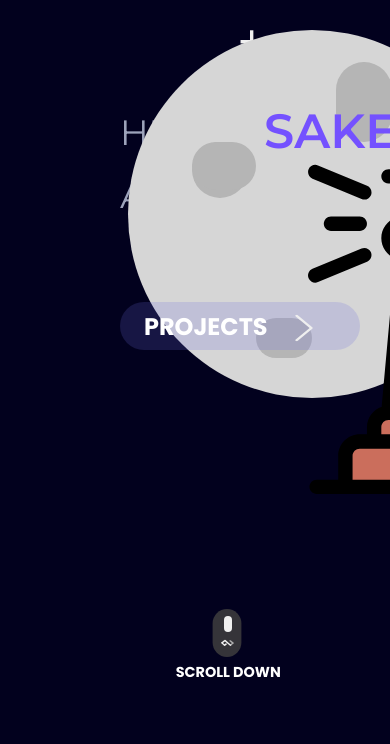
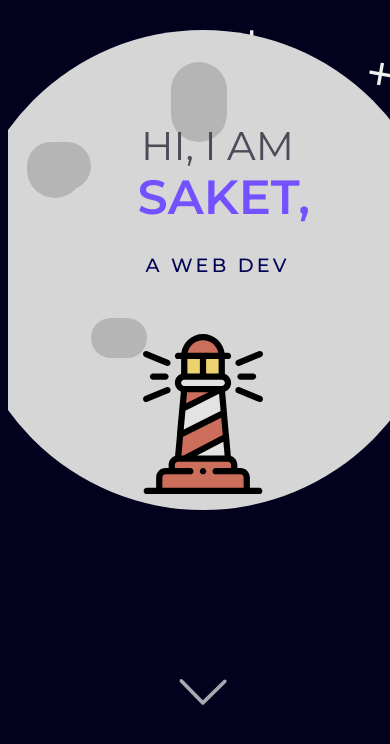
Before and after one commit to saket1225/Portfolio, a plain HTML site: page index.html in a window 390 px wide. Shown: the part 74-818 px from the top of the page. Drawn offline with Linux system fonts and the light colour scheme; a web font is replaced by a local one.

Commit message:
Hero Page Made responsive

```diff
--- a/cursor.css
+++ b/cursor.css
@@ -1,6 +1,6 @@
-*{
-    cursor: none;
-}
+    body,html{
+        cursor: none;
+    }
 
 
 .cursor{
@@ -72,15 +72,3 @@
 .lightCursorCircle{
     border-color: rgba(10,10,10,0.8);
 }
-
-
-
-@media only screen and (max-width: 1000px){
-    .cursor, .hoverCursor, .cursorCircle, .textCursor, .circleOverMoon{
-        display: none;
-    }
-
-    body{
-        cursor: default;
-    }
-}
--- a/hero.css
+++ b/hero.css
@@ -1,3 +1,50 @@
+.smallHero{
+    position: absolute;
+    font-size: 1.2rem;
+    display: none;
+    color: #000353;
+    top: 3.5rem;
+    left: 35vw;
+    transform: translateX(-50%);
+    font-family: Montserrat;
+    letter-spacing: 0.2rem;
+    font-weight: 500;
+    z-index: 100;
+}
+
+.downArrowForMobile{
+    width: 5rem;
+    height: 5rem;
+    position: absolute;
+    top: 30.3rem;
+    left: 50vw;
+    transform: translateX(-50%);
+    z-index: 100;
+    display: none;
+}
+
+.downArrowForMobile:hover .downArrowForMobileSvg{
+    opacity: 1;
+}
+
+.downArrowForMobileSvg{
+    position: absolute;
+    top: 1rem;
+    left: 6vw;
+    transform: translateX(-50%);
+    width: 3rem;
+    height: 3rem;
+    display: none;
+    opacity: 0.7;
+    transition: 0.3s all;
+    pointer-events: none;
+    z-index: 110;
+}
+
+.downArrowForMobileSvg:hover{
+    opacity: 1;
+}
+
 .mainMoon{
     position: absolute;
     display: flex;
@@ -119,6 +166,7 @@
     position: absolute;
     font-weight: 400;
     top: -0.4rem;
+    z-index: 70;
 }
 
 .name{
@@ -148,6 +196,7 @@
     top: -2rem;
     left: 2.3rem;
     transition: 0.2s all;
+    z-index: 100;
 }
 
 
@@ -287,7 +336,7 @@
     position: absolute;
     width:7rem;
     height: 5rem;
-    top:80vh;
+    top:31rem;
     left:43vw;
     -moz-user-select: none;
    -khtml-user-select: none;
@@ -323,6 +372,11 @@
     pointer-events: none;
 }
 
+::selection{
+    background: #7451FF;
+    color:#f0f0f0;
+}
+
 @keyframes manimation{
     0%,100%{
         top: 0.4rem;
@@ -332,8 +386,4 @@
         top: 0.6rem;
     }
 }
-
-
-@media only screen and (max-width: 1230px){
-
-}
+s
--- a/homePage.js
+++ b/homePage.js
@@ -82,6 +82,7 @@ hamburger.addEventListener('click' , () => {
 
 var button = document.querySelector(".button")
 let scrollDownText = document.querySelector('.scrollDownText')
+let downArrowForMobileSvg = document.querySelector('.downArrowForMobileSvg')
 
 var light = false;
 
@@ -122,6 +123,8 @@ toggler.addEventListener('click', () => {
 
         scrollDownText.classList.add('lightScrollText')
 
+        downArrowForMobileSvg.src = "Images/next 2(1).svg"
+
         light = true;
     }
 
@@ -159,6 +162,8 @@ toggler.addEventListener('click', () => {
         heroWorkButtonBackground.classList.remove('lightBackgroundWork')
 
         scrollDownText.classList.remove('lightScrollText')
+
+        downArrowForMobileSvg.src = "Images/next 2.svg"
 
         light = false;
     }
--- a/index.html
+++ b/index.html
@@ -18,6 +18,7 @@
     <link rel="stylesheet" type="text/css" href="svg.css">
     <link rel="stylesheet" type="text/css" href="lightMode/lightNav.css">
     <link rel="stylesheet" type="text/css" href="lightMode/lightHero.css">
+    <link rel="stylesheet" type="text/css" href="responsiveHero.css">
 
     <!-- fonts -->
         <link rel="preconnect" href="https://fonts.gstatic.com">
@@ -110,6 +111,8 @@
                         </svg>
                     </div>
 
+                    <h5 class="smallHero">A WEB DEV</h5>
+
                     <h1 class = "a">A</h1>
                     <h1 class="heroSkills">WEB DEV.</h1>
                 </div>
@@ -128,6 +131,10 @@
         <h5 class="scrollDownText">SCROLL DOWN</h5>
     </div>
 
+        <div class="downArrowForMobile">
+            <img src="Images/next 2.svg" class="downArrowForMobileSvg">
+        </div>
+
     </div>
 </div>
 <!-- ends here -->
--- a/menu.css
+++ b/menu.css
@@ -8,7 +8,7 @@
     overflow: hidden;
     animation: menuAnimate 0.3s 1;
     background-color: #1A1A1A;
-    z-index: 50;
+    z-index: 800;
     width: 100vw;
 }
 
--- a/nav.css
+++ b/nav.css
@@ -1,3 +1,12 @@
+body,html{
+    position:relative;
+    overflow-x:hidden;
+    width: 100vw;
+    height: 100vh;
+    left: 0rem;
+    top: 0rem;
+}
+
 body{
     position: relative;
     background-color: #02011E;
@@ -37,7 +46,7 @@ body{
     overflow: hidden;
     position: fixed;
     justify-content: space-around;
-    z-index: 60;
+    z-index: 820;
     background-image: linear-gradient(to bottom, #000, rgba(0,0,0,0));
 }
 
--- /dev/null
+++ b/responsiveHero.css
@@ -0,0 +1,161 @@
+
+@media only screen and (max-width: 1270px){
+    .lighthouse{
+        left: 62vw;
+    }
+}
+
+
+@media only screen and (max-width: 1000px){
+    .lighthouse{
+        left: 60vw;
+    }
+}
+
+
+@media only screen and (max-width: 1024px){
+
+    .hoverNameText{
+        opacity: 1;
+    }
+
+    .cursor, .hoverCursor, .cursorCircle, .textCursor, .circleOverMoon{
+        display: none;
+    }
+
+
+    *{
+        cursor: default;
+    }
+
+    .lighthouse{
+        left: 57vw;
+    }
+}
+
+
+
+
+@media only screen and (max-width: 820px){
+    .downArrowForMobile{display: block;}
+
+    .mainMoon{
+        left: 50vw;
+    }
+
+    .lighthouse{
+        left: 50vw;
+        width: 10rem;
+        top: 19rem;
+        transform: translateX(-50%);
+    }
+
+    .hi{
+        left: 36vw;
+        top:-4rem;
+        color: #4A4D59;
+        font-size: 2.5rem;
+        transform: translateX(-50%);
+    }
+
+    .saketSvg, .name{
+        left: 35vw;
+        font-size: 3rem;
+        transform: translateX(-50%);
+    }
+
+    .a, .heroSkills{
+        display: none;
+    }
+
+    .smallHero{
+        display: block;
+    }
+
+    .workButton{
+        display: none;
+    }
+
+    .mouseDown{
+        display: none;
+    }
+
+    .downArrowForMobileSvg{
+        display: block;
+    }
+}
+
+
+
+@media only screen and (max-width: 770px){
+    .hi,.saketSvg, .name, .smallHero{left: 80vw;}}
+
+
+@media only screen and (max-width: 820px){
+    .hi,.saketSvg, .name, .smallHero{left: 35vw;}}
+
+
+@media only screen and (max-width: 415px){
+    .hi,.saketSvg, .name, .smallHero{left: 23vw;}}
+
+
+@media only screen and (max-width: 400px){
+    .hi,.saketSvg, .name, .smallHero{left: 25vw;}
+    .downArrowForMobileSvg{left: 2.5rem;}}
+
+
+@media only screen and (max-width: 385px){
+    .hi,.saketSvg, .name, .smallHero{left: 20vw;}}
+
+
+@media only screen and (max-width: 360px){
+    .hi,.saketSvg, .name, .smallHero{left: 55vw;}}
+
+
+@media only screen and (max-width: 380px){
+    .hi,.saketSvg, .name, .smallHero{left: 18vw;}}
+
+
+@media only screen and (max-width: 300px){
+    .hi,.saketSvg, .name, .smallHero{left: 15vw;}}
+
+
+@media only screen and (min-height: 560px){
+    .downArrowForMobile{top: 81vh;}
+}
+
+@media only screen and (min-height: 630px){
+    .downArrowForMobile{top: 87vh;}
+}
+
+@media only screen and (min-height: 720px){
+    .mainMoon{
+        width: 25rem;
+        height: 27rem;
+        border-radius: 100rem;
+    }
+    .downArrowForMobile{top: 81vh;}
+}
+
+@media only screen and (min-height: 800px){
+    .mainMoon{
+        width: 30rem;
+        height: 30rem;
+    }
+    .hi{top: 0vh;}
+
+    .smallHero{top: 15vh}
+
+    .name{
+        top: 5vh;
+    }
+
+    .lighthouse{
+        top: 25rem;
+    }
+    .downArrowForMobile{top: 87vh;}
+    .downArrowForMobileSvg{
+        top: 0rem;
+        transform: translateX(-50%);
+    }
+}
--- a/svg.css
+++ b/svg.css
@@ -15,7 +15,7 @@ svg text {
     stroke: #365fa0;
     font-size: 9rem;
     left: 2rem;
-    z-index: 40;
+    z-index: 4000;
 }
 
 @keyframes stroke {
```
Also changed, not shown: Images/next 2(1).svg (added), Images/next 2.svg (added).
